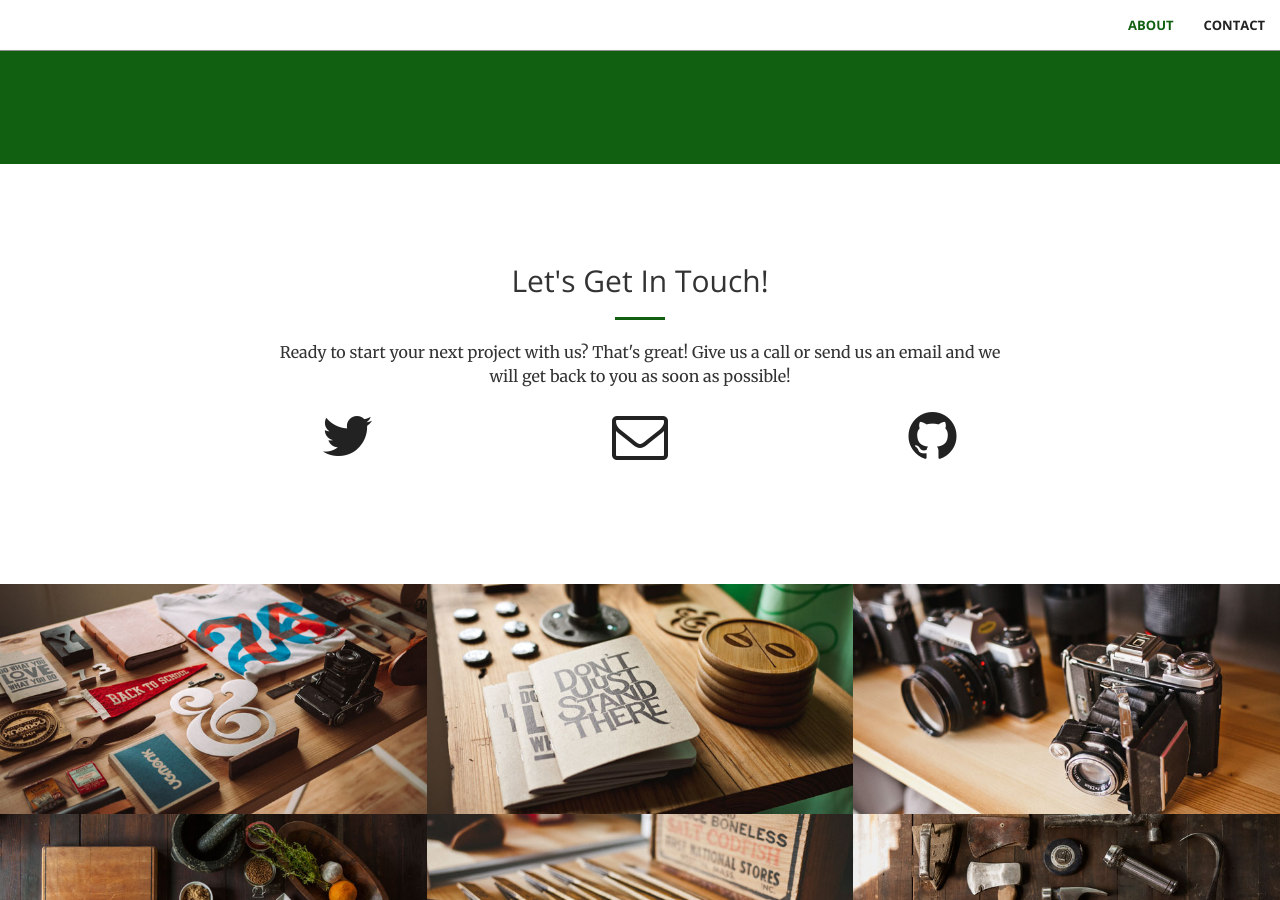
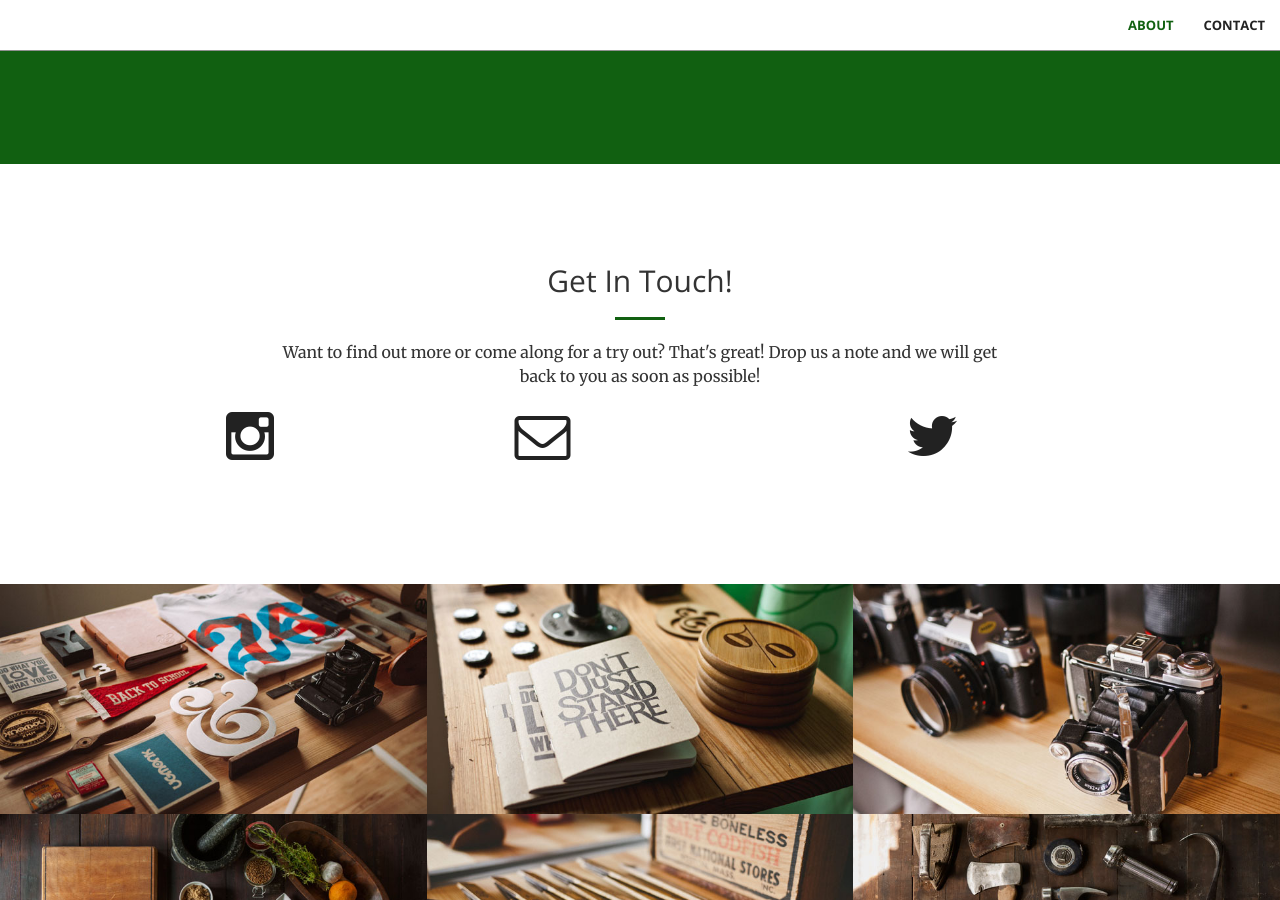
Before and after one commit to thewildchoir/thewildchoir-website, a Jekyll site: the page built from index.html, in a window 1280 px wide and 900 px high, scrolled down 1236 px. Built offline with Jekyll 4.4.1, drawn with Linux system fonts in a browser that asks for light colours.

Commit message:
Design tweaks

```diff
--- a/_includes/contact.html
+++ b/_includes/contact.html
@@ -2,14 +2,14 @@
     <div class="container">
         <div class="row">
             <div class="col-lg-8 col-lg-offset-2 text-center">
-                <h2 class="section-heading">Let's Get In Touch!</h2>
+                <h2 class="section-heading">Get In Touch!</h2>
                 <hr class="primary">
-                <p>Ready to start your next project with us? That's great! Give us a call or send us an email and we will get back to you as soon as possible!</p>
+                <p>Want to find out more or come along for a try out? That's great! Drop us a note and we will get back to you as soon as possible!</p>
             </div>
-        <div class="col-lg-2 col-lg-offset-2 text-center">
-            <a href="https://twitter.com/{{ site.twitter_username }}">
-                <i class="fa fa-twitter fa-3x wow bounceIn" data-wow-delay=".1s"></i>
-                <p>{{ site.twitter_username }}</p>
+        <div class="col-lg-2 col-lg-offset-1 text-center">
+            <a href="https://instagram.com/{{ site.instagram_username }}">
+            <i class="fa fa-instagram fa-3x wow bounceIn" data-wow-delay=".1s"></i>
+                <p>{{ site.instagram_username }}</p>
             </a>
         </div>
         <div class="col-lg-2 col-lg-offset-1 text-center">
@@ -18,10 +18,10 @@
                 <p>{{ site.email }}</p>
             </a>
         </div>
-        <div class="col-lg-2 col-lg-offset-1 text-center">
-            <a href="https://github.com/{{ site.github_username }}">
-            <i class="fa fa-github fa-3x wow bounceIn" data-wow-delay=".1s"></i>
-                <p>{{ site.github_username }}</p>
+        <div class="col-lg-2 col-lg-offset-2 text-center">
+            <a href="https://twitter.com/{{ site.twitter_username }}">
+                <i class="fa fa-twitter fa-3x wow bounceIn" data-wow-delay=".1s"></i>
+                <p>{{ site.twitter_username }}</p>
             </a>
         </div>
 
```
